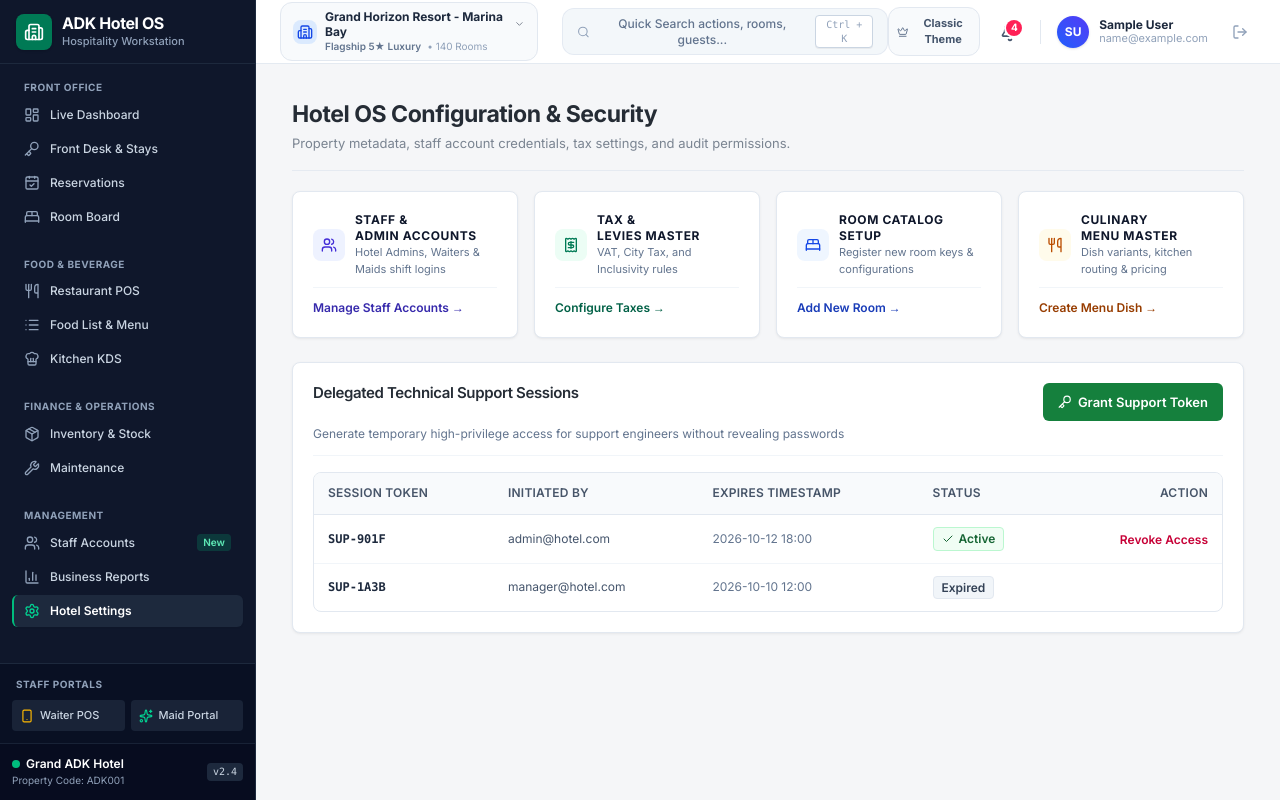
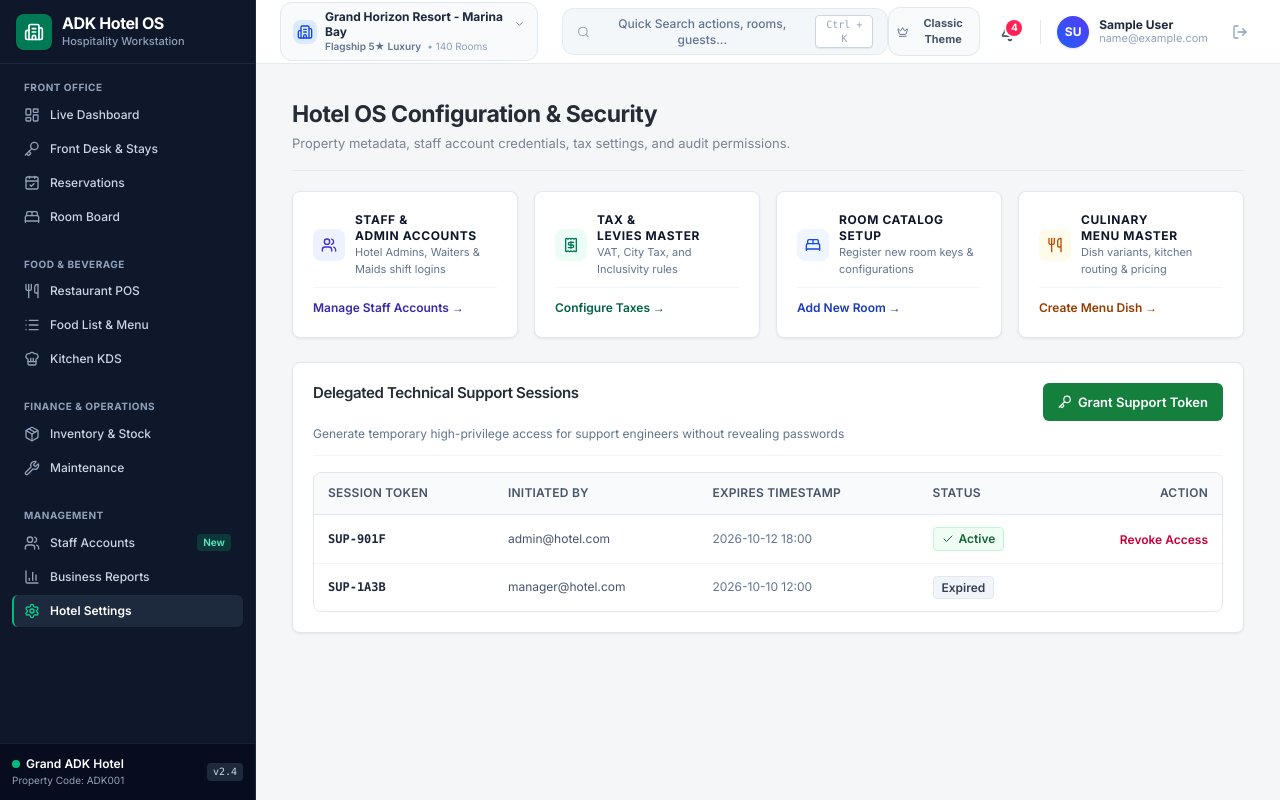
Before and after one commit to adksoftwares/hotel-os-platform, a Next.js app in the folder frontend/: page /settings in a window 1280 px wide. Built offline with nearby package versions, Linux system fonts and the light colour scheme; sample sign-in values are in the browser's storage.

Commit message:
chore(sidebar): remove redundant Staff Portals quick links from admin sidebar

```diff
--- a/frontend/src/components/layout/Sidebar.tsx
+++ b/frontend/src/components/layout/Sidebar.tsx
@@ -5,7 +5,7 @@ import { usePathname } from 'next/navigation';
 import {
   LayoutDashboard, Key, CalendarCheck, BedDouble,
   Utensils, ChefHat, Package, Wrench,
-  BarChart3, Settings, Building2, Smartphone, Sparkles, List, Users
+  BarChart3, Settings, Building2, List, Users
 } from 'lucide-react';
 
 interface NavGroup {
@@ -120,30 +120,6 @@ export function Sidebar() {
         ))}
       </nav>
 
-      {/* Mobile / Staff Handheld Portals Shortcuts */}
-      <div className="p-3 border-t border-slate-800 bg-slate-950/40 space-y-2">
-        <p className="px-1 text-[10px] font-bold text-slate-400 uppercase tracking-wider">
-          Staff Portals
-        </p>
-        <div className="grid grid-cols-2 gap-1.5 text-xs">
-          <Link
-            href="/pos/waiter"
-            className="flex items-center gap-1.5 p-2 rounded bg-slate-800/80 hover:bg-slate-800 text-slate-300 hover:text-white transition-colors text-[11px] font-medium"
-            title="Waiter Handheld Ordering"
-          >
-            <Smartphone className="w-3.5 h-3.5 text-amber-400 shrink-0" />
-            <span>Waiter POS</span>
-          </Link>
-          <Link
-            href="/rooms/housekeeper"
-            className="flex items-center gap-1.5 p-2 rounded bg-slate-800/80 hover:bg-slate-800 text-slate-300 hover:text-white transition-colors text-[11px] font-medium"
-            title="Housekeeper Maid Portal"
-          >
-            <Sparkles className="w-3.5 h-3.5 text-emerald-400 shrink-0" />
-            <span>Maid Portal</span>
-          </Link>
-        </div>
-      </div>
 
       {/* Property & System Status Footer */}
       <div className="p-3 border-t border-slate-800/80 bg-slate-950/60 text-xs text-slate-400 flex items-center justify-between">
```
Also changed, not shown: frontend/public/sw.js.
